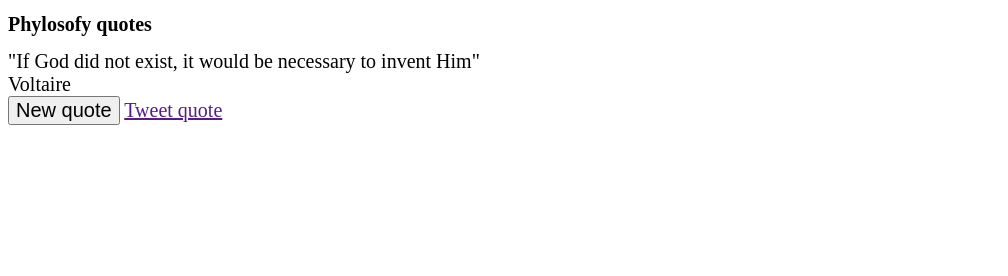
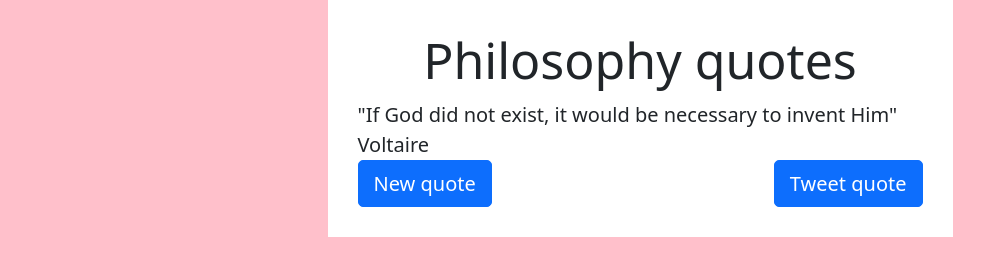
Before and after one commit to bylucaspaiva/random-quote-machine, a website: page index.html in a window 1280 px wide. Shown: the whole page, without its empty margins (0-1008 px from the left). Drawn offline with nearby package versions, Linux system fonts and the light colour scheme.

Commit message:
adding style with bootstrap

```diff
--- a/index.html
+++ b/index.html
@@ -6,23 +6,29 @@
     <meta http-equiv="X-UA-Compatible" content="IE=edge">
     <meta name="viewport" content="width=device-width, initial-scale=1.0">
     <link rel="stylesheet" href="./main.css">
-    <link rel="stylesheet" href="https://maxcdn.bootstrapcdn.com/font-awesome/4.3.0/css/font-awesome.min.css" />
+    <link rel="stylesheet" href="node_modules/bootstrap/dist/css/bootstrap.css" />
     <script src="./index.js" defer></script>
     <title>random-quote-machine</title>
 </head>
 
 <body>
-    <h1>Phylosofy quotes</h1>
-    <wrapper id="quote-box">
-        <div id="text">
+    <div class="container-fluid ">
+        <wrapper class="wrapper d-flex align-items-center justify-content-center">
+            <div class="col-6 box p-4" id="quote-box">
+                <h1 class="text-center">Philosophy quotes</h1>
+                <div id="text">
 
-        </div>
-        <div id="author">
+                </div>
+                <div id="author">
 
-        </div>
-        <button id="new-quote" onclick="generateQuote();">New quote</button>
-        <a href="" id="tweet-quote" class="button" target="_blank">Tweet quote</a>
-    </wrapper>
+                </div>
+                <div class="d-flex justify-content-between">
+                    <button id="new-quote" class="btn btn-primary" onclick="generateQuote();">New quote</button>
+                    <a href="" id="tweet-quote" class="button btn btn-primary" target="_blank">Tweet quote</a>
+                </div>
+            </div>
+        </wrapper>
+    </div>
 
     <script src="https://cdn.freecodecamp.org/testable-projects-fcc/v1/bundle.js"></script>
 </body>
--- a/main.css
+++ b/main.css
@@ -1,3 +1,14 @@
 * {
     font-size: 20px;
 }
+
+body {
+    background-color: pink !important;
+}
+
+#quote-box {
+    background-color: white;
+    margin: 0;
+    padding: 0;
+    align-self: center;
+}
```
Also changed, not shown: package.json (added, +23 -0 lines), 2 other files.
